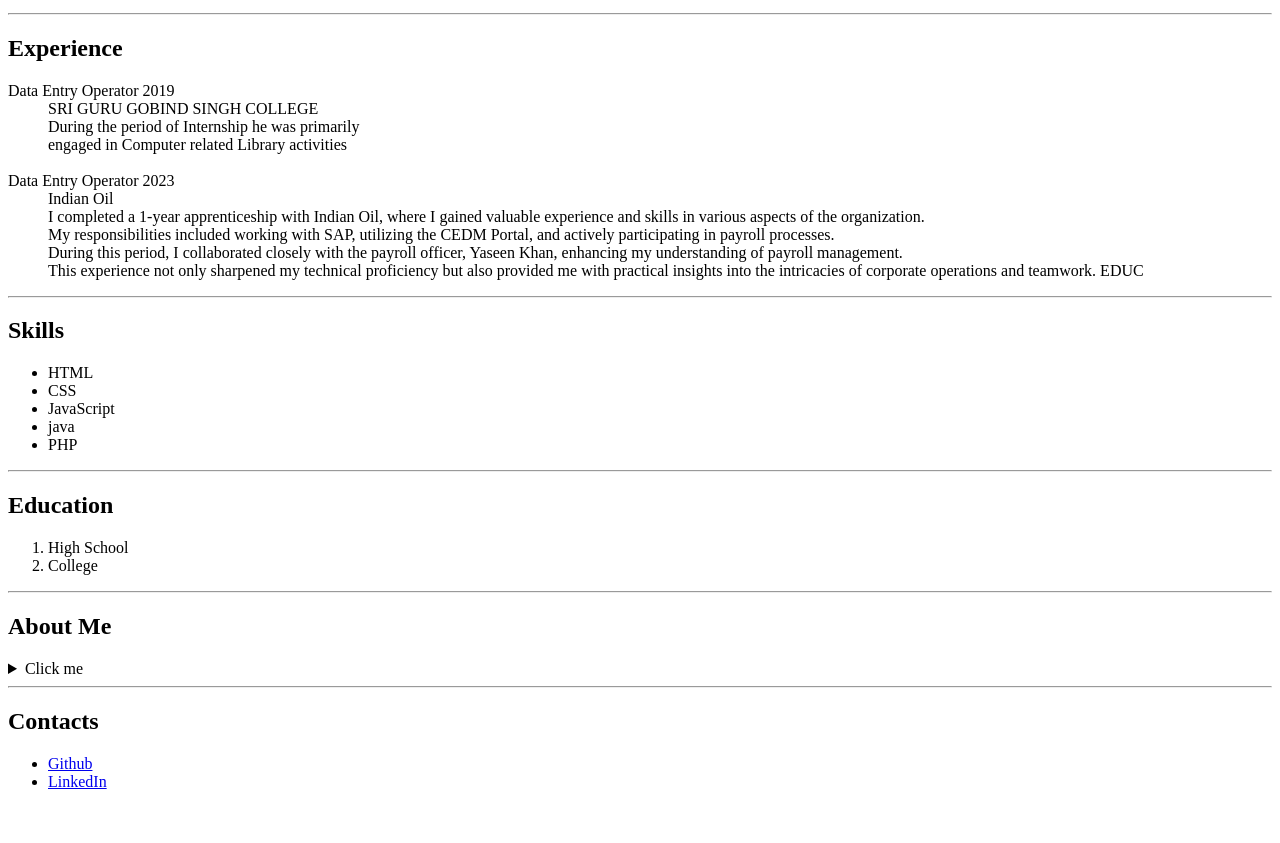
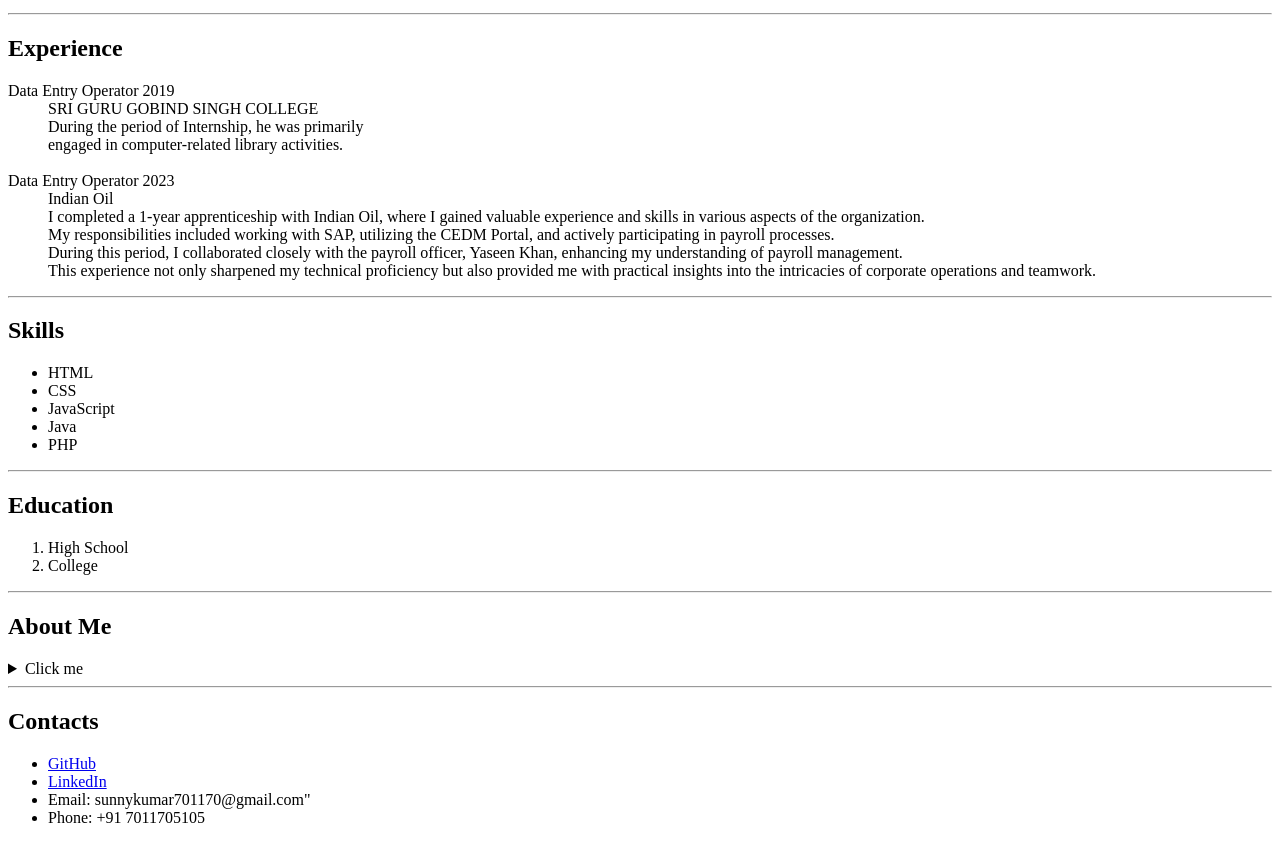
Before and after one commit to SunnyKumar-code/Resume, a plain HTML site: page Index.html in a window 1280 px wide. Shown: the part 386-1229 px from the top of the page. Before the commit the page ends 1193 px from the top, so only its background shows below. Drawn offline with Linux system fonts and the light colour scheme.

Commit message:
make resume

```diff
--- a/Index.html
+++ b/Index.html
@@ -15,9 +15,9 @@
     <h2>Summary</h2>
     <p>
         Experienced mathematics tuition teacher with over 5 years of dedicated teaching experience,<br>
-         fostering student success through personalized instruction and a passion for education.<br>
-          Additionally, completed a 1-year apprenticeship with IOCL, gaining valuable industry experience and practical skills.<br>
-           Eager to leverage both educational expertise and professional experience in a dynamic teaching or related role.
+        fostering student success through personalized instruction and a passion for education.<br>
+        Additionally, completed a 1-year apprenticeship with IOCL, gaining valuable industry experience and practical skills.<br>
+        Eager to leverage both educational expertise and professional experience in a dynamic teaching or related role.
     </p>
 
     <hr />
@@ -25,9 +25,9 @@
     <h2>Experience</h2>
     <dl>
       <dt>Data Entry Operator 2019</dt>
-      <dd>SRI GURU GOBIND SINGH COLLEGE </dd>
-      <dd>During the period of Internship he was primarily <br>
-        engaged in Computer related Library activities</dd>
+      <dd>SRI GURU GOBIND SINGH COLLEGE</dd>
+      <dd>During the period of Internship, he was primarily <br>
+        engaged in computer-related library activities.</dd>
       <br />
       <dt>Data Entry Operator 2023</dt>
       <dd>Indian Oil</dd>
@@ -41,8 +41,7 @@
         This experience not only sharpened my technical
         proficiency but also provided me with practical insights
         into the intricacies of corporate operations and
-        teamwork.
-        EDUC</dd>
+        teamwork.</dd>
     </dl>
 
     <hr />
@@ -52,7 +51,7 @@
       <li>HTML</li>
       <li>CSS</li>
       <li>JavaScript</li>
-      <li>java</li>
+      <li>Java</li>
       <li>PHP</li>
     </ul>
 
@@ -72,8 +71,8 @@
       <p>
         Experienced mathematics tuition teacher with over 5 years of dedicated teaching experience,<br>
         fostering student success through personalized instruction and a passion for education.<br>
-         Additionally, completed a 1-year apprenticeship with IOCL, gaining valuable industry experience and practical skills.<br>
-          Eager to leverage both educational expertise and professional experience in a dynamic teaching or related role.
+        Additionally, completed a 1-year apprenticeship with IOCL, gaining valuable industry experience and practical skills.<br>
+        Eager to leverage both educational expertise and professional experience in a dynamic teaching or related role.
       </p>
     </details>
 
@@ -82,10 +81,16 @@
     <h2>Contacts</h2>
     <ul>
       <li>
-        <a href="https://github.com/SunnyKumar-code" target="_blank"> Github </a>
+        <a href="https://github.com/SunnyKumar-code" target="_blank">GitHub</a>
       </li>
       <li>
-        <a href="www.linkedin.com/in/sunny-kumar-4ba537318">LinkedIn</a>
+        <a href="https://www.linkedin.com/in/sunny-kumar-4ba537318">LinkedIn</a>
+      </li>
+      <li>
+        <a >Email: sunnykumar701170@gmail.com"</a>
+      </li>
+      <li>
+        <a>Phone: +91 7011705105</a>
       </li>
     </ul>
   </body>
```
